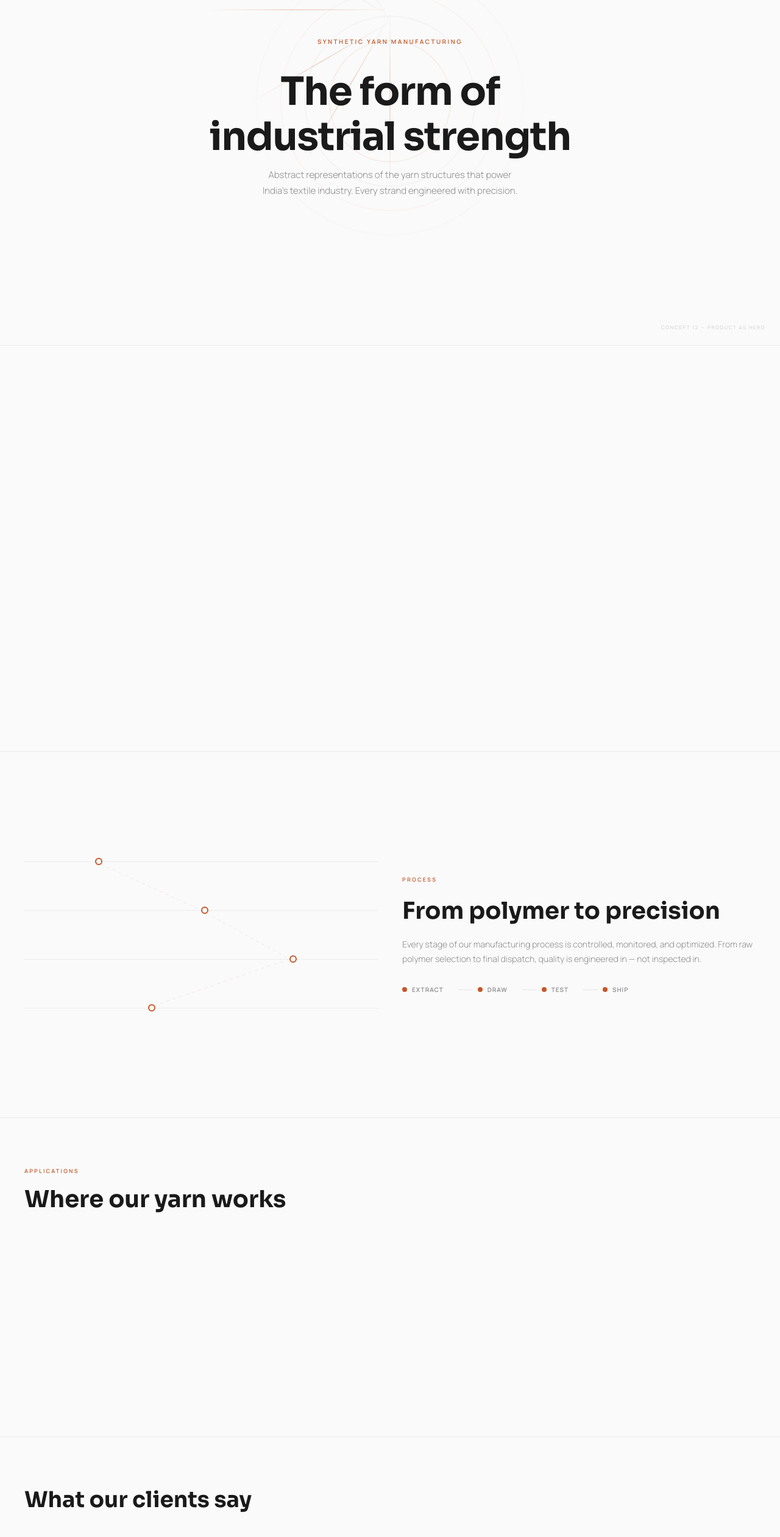
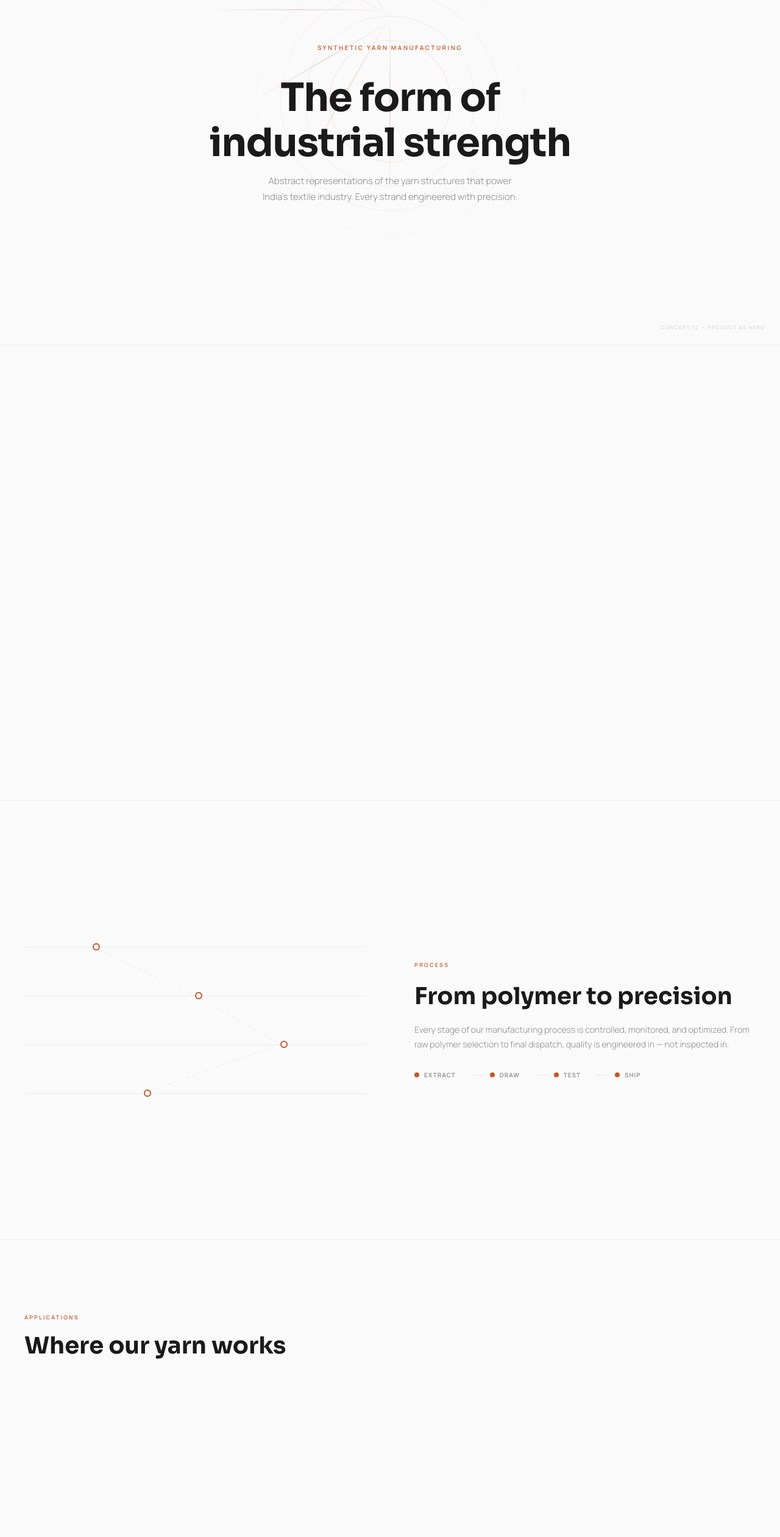
Before and after one commit to giriraajtextiles/giriraaj-textiles, a Next.js app: page / in a window 1280 px wide. Shown: the part 234-2755 px from the top of the page at 61% size. Built offline with nearby package versions, Linux system fonts and the light colour scheme.

Commit message:
Revert "Tighten layout paddings and margins for better content density"
This reverts commit bbf7d253727fa1e3e27f9ea981b04c013fb2ade7.

```diff
--- a/src/app/globals.css
+++ b/src/app/globals.css
@@ -59,7 +59,7 @@ nav a:hover { color: var(--charcoal); }
   align-items: center;
   justify-content: center;
   position: relative;
-  padding: 80px 40px 60px;
+  padding: 120px 40px 80px;
 }
 
 .hero-visual {
@@ -165,7 +165,7 @@ nav a:hover { color: var(--charcoal); }
 }
 
 .section-product-hero {
-  padding: 80px 40px;
+  padding: 120px 40px;
   border-top: 1px solid var(--border);
 }
 
@@ -243,11 +243,11 @@ nav a:hover { color: var(--charcoal); }
 .ph-card:hover .ph-name { color: var(--warm); }
 
 .section-process-abstract {
-  padding: 100px 40px;
+  padding: 160px 40px;
   border-top: 1px solid var(--border);
   display: grid;
   grid-template-columns: 1fr 1fr;
-  gap: 40px;
+  gap: 80px;
   align-items: center;
 }
 
@@ -332,12 +332,12 @@ nav a:hover { color: var(--charcoal); }
 }
 
 .section-apps-ph {
-  padding: 80px 40px;
+  padding: 120px 40px;
   border-top: 1px solid var(--border);
 }
 
 .apps-ph-header {
-  margin-bottom: 40px;
+  margin-bottom: 64px;
 }
 
 .apps-ph-header .label {
@@ -386,12 +386,12 @@ nav a:hover { color: var(--charcoal); }
 }
 
 .section-testimonials-ph {
-  padding: 80px 40px;
+  padding: 120px 40px;
   border-top: 1px solid var(--border);
 }
 
 .testimonials-ph-header {
-  margin-bottom: 40px;
+  margin-bottom: 64px;
 }
 
 .testimonials-ph-header h2 {
@@ -449,7 +449,7 @@ nav a:hover { color: var(--charcoal); }
 }
 
 .section-specs-ph {
-  padding: 80px 40px;
+  padding: 120px 40px;
   border-top: 1px solid var(--border);
 }
 
@@ -514,7 +514,7 @@ nav a:hover { color: var(--charcoal); }
 }
 
 .section-cert-ph {
-  padding: 60px 40px;
+  padding: 80px 40px;
   border-top: 1px solid var(--border);
   display: flex;
   justify-content: center;
@@ -555,7 +555,7 @@ nav a:hover { color: var(--charcoal); }
 }
 
 .section-cta-final {
-  padding: 100px 40px;
+  padding: 160px 40px;
   border-top: 1px solid var(--border);
   text-align: center;
 }
@@ -563,7 +563,7 @@ nav a:hover { color: var(--charcoal); }
 .cta-visual {
   width: 200px;
   height: 200px;
-  margin: 0 auto 32px;
+  margin: 0 auto 48px;
   position: relative;
 }
 
```
